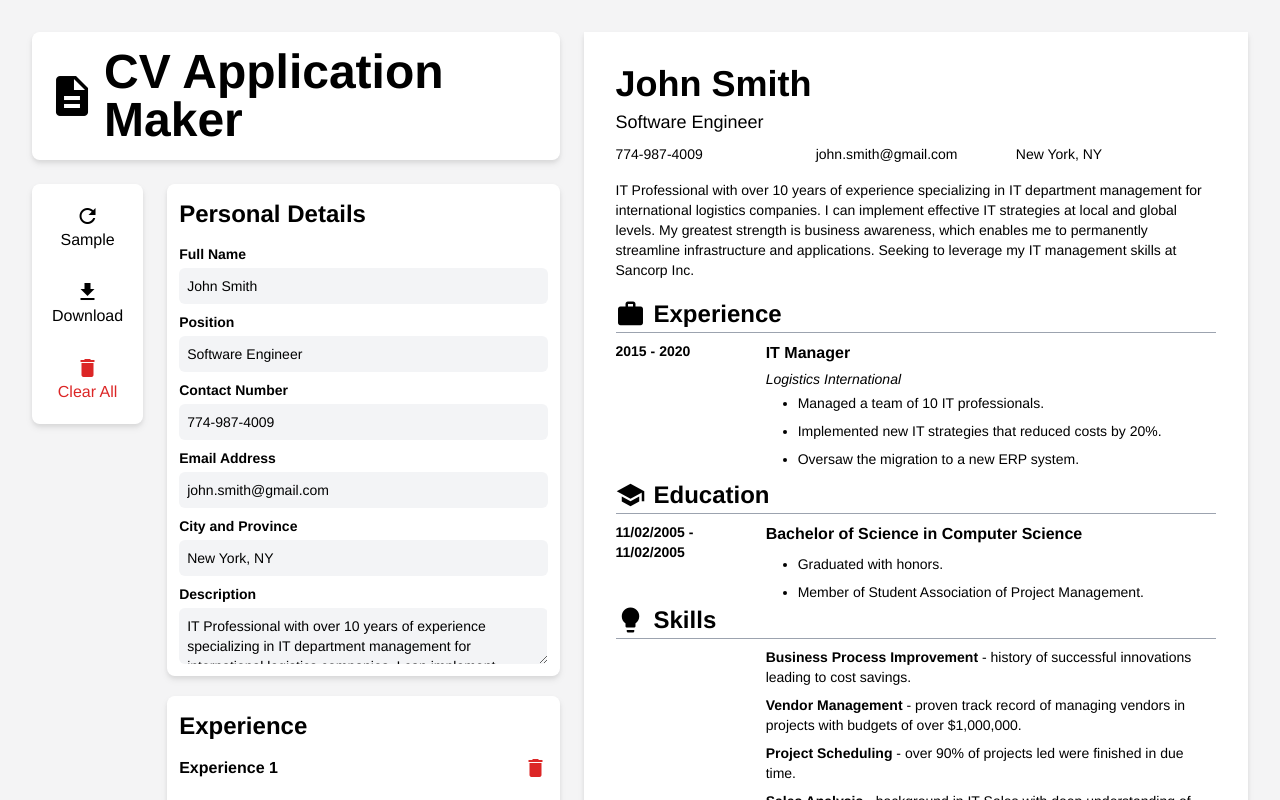
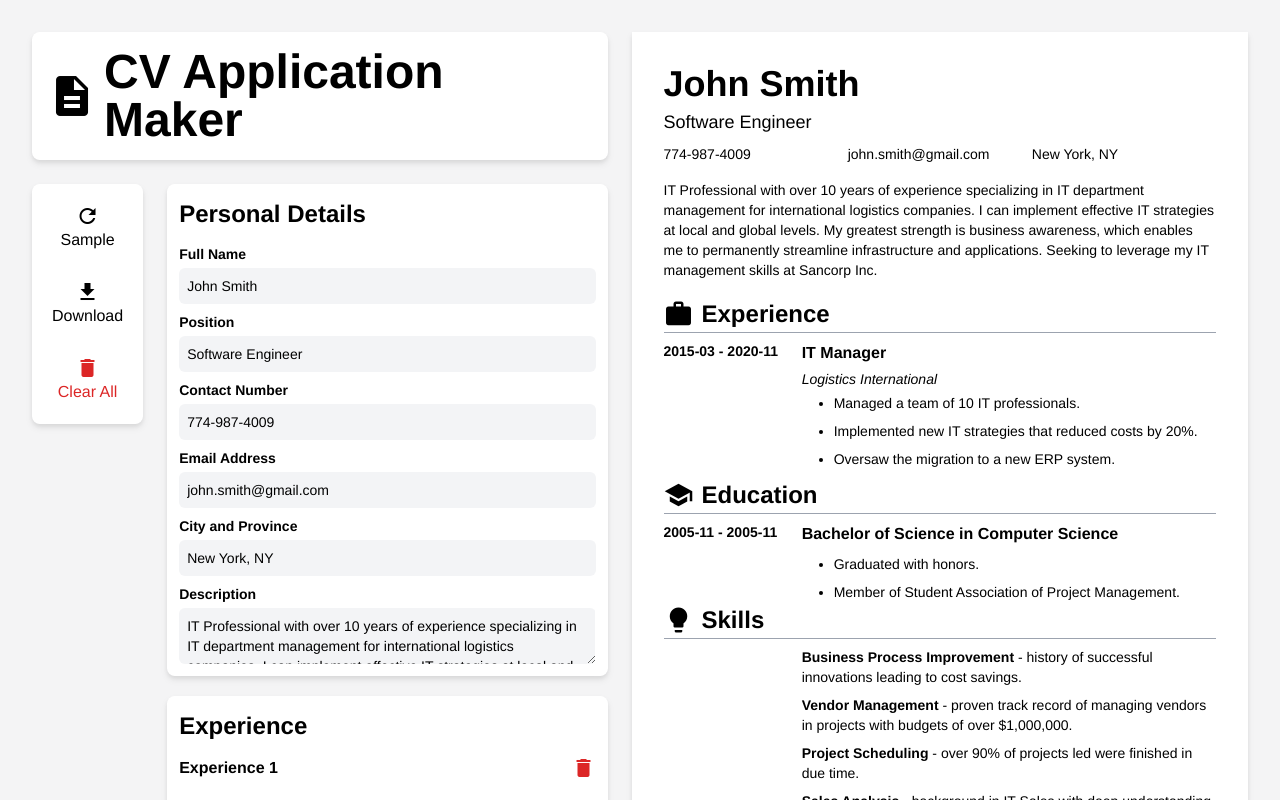
Before and after one commit to AkzechKyla/CVApplicationMaker, a React (Vite) app: page / in a window 1280 px wide. Built offline with nearby package versions, Linux system fonts and the light colour scheme.

Commit message:
Change yearStarted ->  startDate and yearEnded -> endDate

```diff
--- a/src/App.tsx
+++ b/src/App.tsx
@@ -21,8 +21,8 @@ export default function App() {
             {
                 positionName: 'IT Manager',
                 companyName: 'Logistics International',
-                yearStarted: '2015',
-                yearEnded: '2020',
+                dateStarted: '2015-03',
+                dateEnded: '2020-11',
                 isPresent: false,
                 descriptions: [
                     'Managed a team of 10 IT professionals.',
@@ -35,8 +35,8 @@ export default function App() {
           {
             schoolName: 'University of New York',
             degree: 'Bachelor of Science in Computer Science',
-            startDate: '11/02/2005',
-            endDate: '05/09/2009',
+            startDate: '2005-11',
+            endDate: '2009-11',
             isPresent: false,
             descriptions: [
               'Graduated with honors.',
--- a/src/components/CVForm/EducationForm.tsx
+++ b/src/components/CVForm/EducationForm.tsx
@@ -72,13 +72,21 @@ function EducationItem({ index, education, userInfo, setUserInfo }: EducationIte
             <div className="flex gap-4 items-center">
                 <div>
                     <label className="block text-sm font-bold">Start Date</label>
-                    <input type="date" className="input-box" />
+                    <input
+                        type="month"
+                        value={education.startDate}
+                        className="input-box"
+                    />
                 </div>
                 <div>
                     <label className="block text-sm font-bold">End Date</label>
 
                     <div className="flex items-center gap-4">
-                        <input type="date" className="input-box" />
+                        <input
+                            type="month"
+                            value={education.endDate}
+                            className="input-box"
+                        />
 
                         <div className="flex gap-1">
                             <input type="checkbox" id="present" />
--- a/src/components/CVForm/ExperienceForm.tsx
+++ b/src/components/CVForm/ExperienceForm.tsx
@@ -9,8 +9,8 @@ interface Props {
 interface Experience {
     positionName: string;
     companyName: string;
-    yearStarted: string;
-    yearEnded?: string;
+    dateStarted: string;
+    dateEnded?: string;
     isPresent: boolean;
     descriptions: string[];
 }
@@ -20,8 +20,8 @@ function ExperienceForm({ userInfo, setUserInfo }: Props) {
         const newExperience: Experience = {
             positionName: '',
             companyName: '',
-            yearStarted: '',
-            yearEnded: '',
+            dateStarted: '',
+            dateEnded: '',
             isPresent: false,
             descriptions: []
         };
@@ -107,23 +107,23 @@ function ExperienceItem({userInfo, setUserInfo, experience, expIndex, updateExpe
             </div>
             <div className="flex gap-4 items-center">
                 <div>
-                    <label className="block text-sm font-bold">Year Started</label>
+                    <label className="block text-sm font-bold">Date Started</label>
                     <input
-                        type="text"
-                        value={experience.yearStarted}
+                        type="month"
+                        value={experience.dateStarted}
                         className="input-box"
-                        onChange={(e) => {updateExperience(expIndex, 'yearStarted', e.target.value)}}
+                        onChange={(e) => {updateExperience(expIndex, 'dateStarted', e.target.value)}}
                     />
                 </div>
                 <div>
-                    <label className="block text-sm font-bold">Year Ended</label>
+                    <label className="block text-sm font-bold">Date Ended</label>
 
                     <div className="flex items-center gap-4">
                         <input
-                            type="text"
-                            value={experience.yearEnded}
+                            type="month"
+                            value={experience.dateEnded}
                             className="input-box"
-                            onChange={(e) => {updateExperience(expIndex, 'yearEnded', e.target.value)}}
+                            onChange={(e) => {updateExperience(expIndex, 'dateEnded', e.target.value)}}
                         />
 
                         <div className="flex gap-1">
--- a/src/components/CVPreview/ExperienceInfo.tsx
+++ b/src/components/CVPreview/ExperienceInfo.tsx
@@ -14,7 +14,7 @@ export function ExperienceInfo({ userInfo }: Props) {
 
         {userInfo.experiences.map((experience, index) => (
             <div key={index} className="flex w-full mb-2">
-                <div className="w-2/6 font-bold text-sm">{experience.yearStarted} - {experience.isPresent ? 'present' : experience.yearEnded}</div>
+                <div className="w-2/6 font-bold text-sm">{experience.dateStarted} - {experience.isPresent ? 'present' : experience.dateEnded}</div>
                 <div className="w-full space-y-1">
                     <p className="font-bold">{experience.positionName}</p>
                     <p className="text-sm italic">{experience.companyName}</p>
--- a/src/models/UserInfo.ts
+++ b/src/models/UserInfo.ts
@@ -1,8 +1,8 @@
 interface Experience {
   positionName: string;
   companyName: string;
-  yearStarted: string;
-  yearEnded?: string;
+  dateStarted: string;
+  dateEnded?: string;
   isPresent: boolean;
   descriptions: string[];
 }
```
